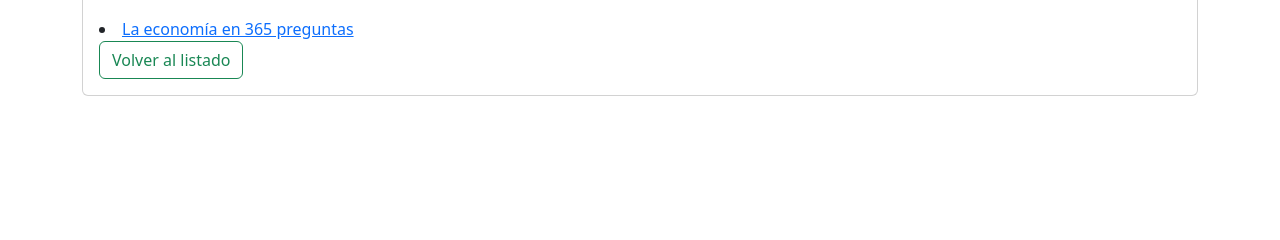
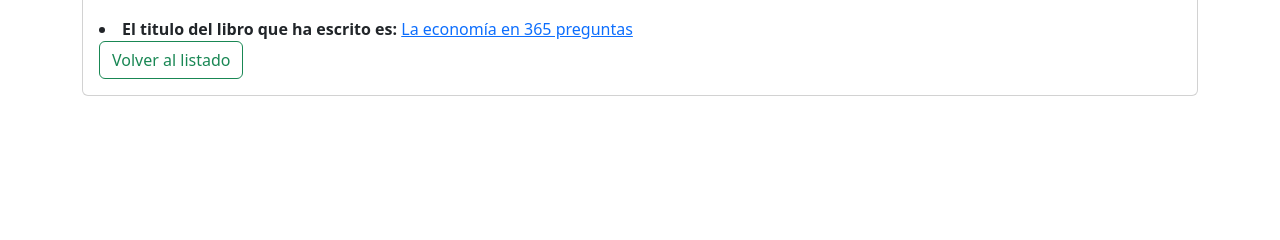
Before and after one commit to AngelaLedo29/intro-django, a Django app: page /catalogo/autores/7 in a window 1280 px wide. Shown: the part 250-490 px from the top of the page. Run offline with Django 4.2, Linux system fonts and the light colour scheme; data comes from the database, SQL or seed files in the repository.

Commit message:
Modificació del Author_Detail

```diff
--- a/locallibrary/catalog/templates/catalog/author_detail.html
+++ b/locallibrary/catalog/templates/catalog/author_detail.html
@@ -12,7 +12,7 @@
         <p class="card-text"><strong>Fecha de fallecimiento:</strong> {{ author.date_of_death }}</p>
         <li>
             {% for book in author.book_set.all %}
-                <a href="{% url 'detalle-libro' book.id %}">{{ book.title }}</a>
+            <strong>El titulo del libro que ha escrito es: </strong><a href="{% url 'detalle-libro' book.id %}">{{ book.title }}</a>
             {% endfor %}
         </li>
         <a href="{% url 'lista-autores' %}" class="btn btn-outline-success">Volver al listado</a>
```
